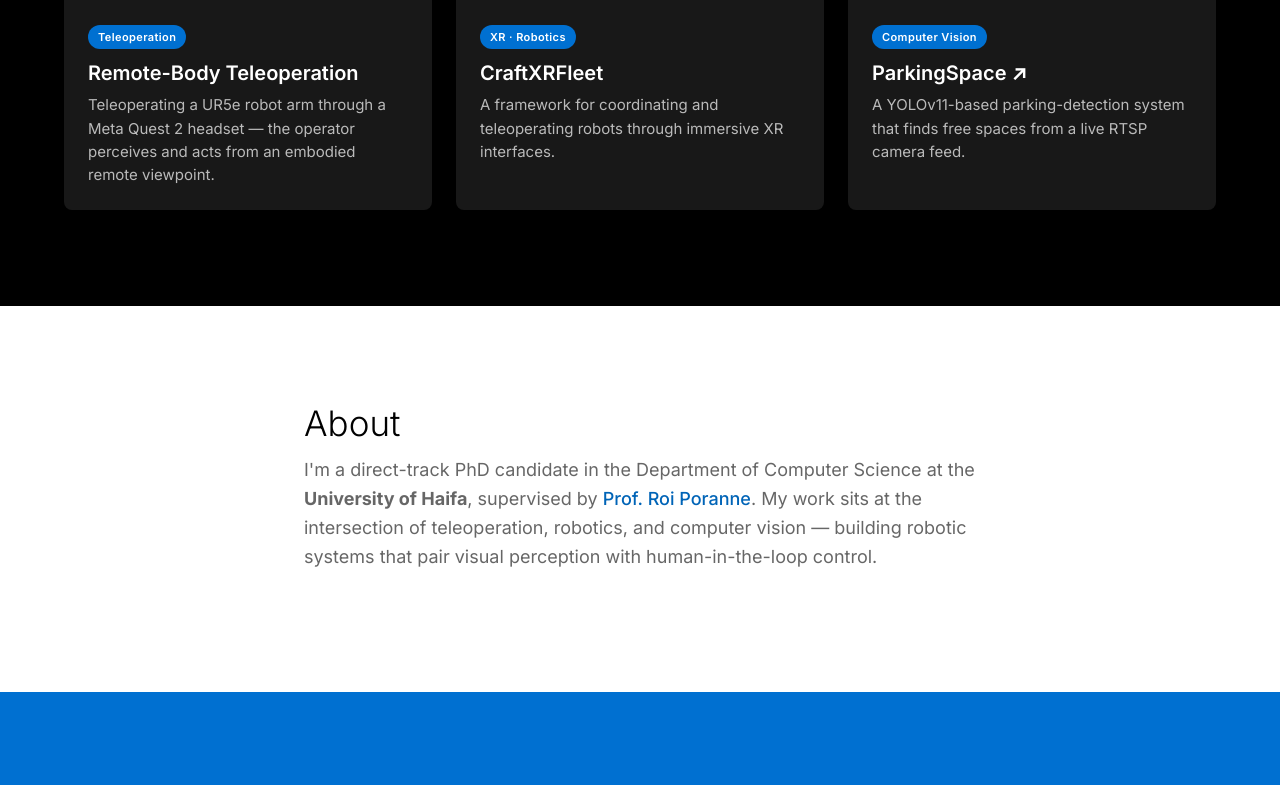
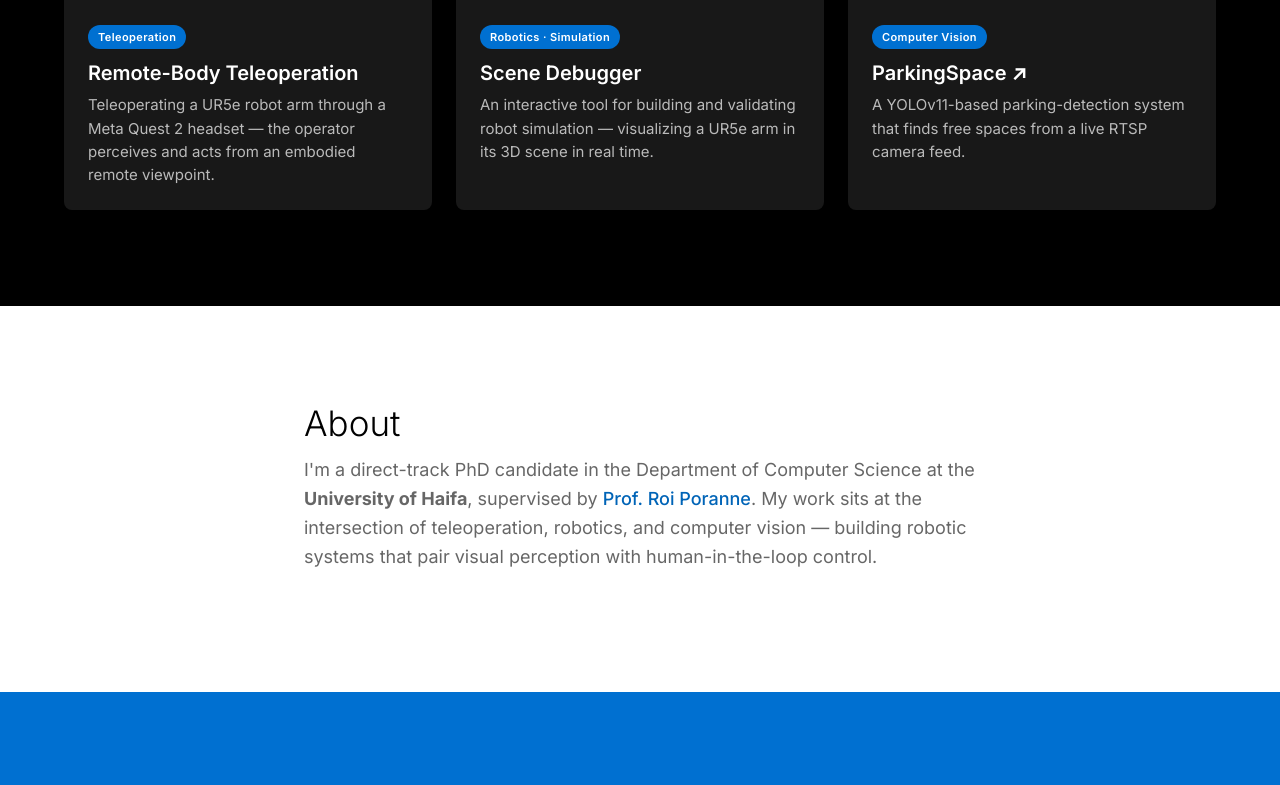
Before and after one commit to danielbob32/danielbob32.github.io, a plain HTML site: page index.html in a window 1280 px wide. Shown: the part 1626-2411 px from the top of the page. Drawn offline with Linux system fonts and the light colour scheme.

Commit message:
Swap project tile to Scene Debugger

```diff
--- a/index.html
+++ b/index.html
@@ -121,11 +121,11 @@
         <article class="tile">
           <div class="tile__media tile__media--b"></div>
           <div class="tile__body">
-            <span class="badge">XR · Robotics</span>
-            <h3 class="heading-md">CraftXRFleet</h3>
+            <span class="badge">Robotics · Simulation</span>
+            <h3 class="heading-md">Scene Debugger</h3>
             <p class="body-sm">
-              A framework for coordinating and teleoperating robots through
-              immersive XR interfaces.
+              An interactive tool for building and validating robot simulation —
+              visualizing a UR5e arm in its 3D scene in real time.
             </p>
           </div>
         </article>
```
